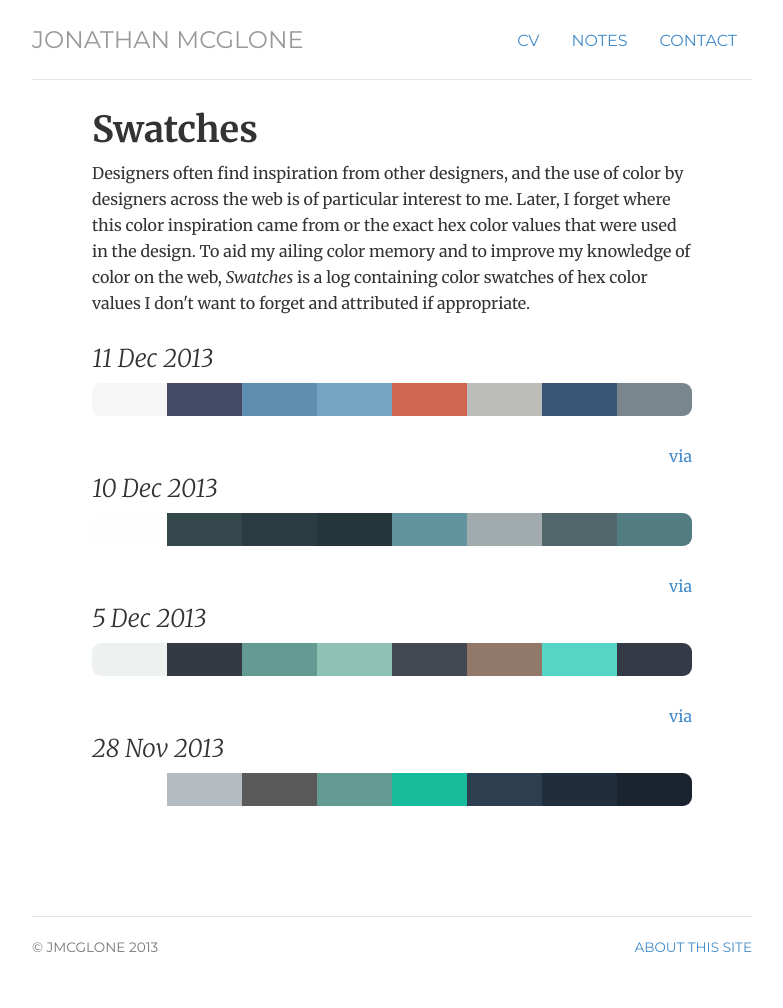
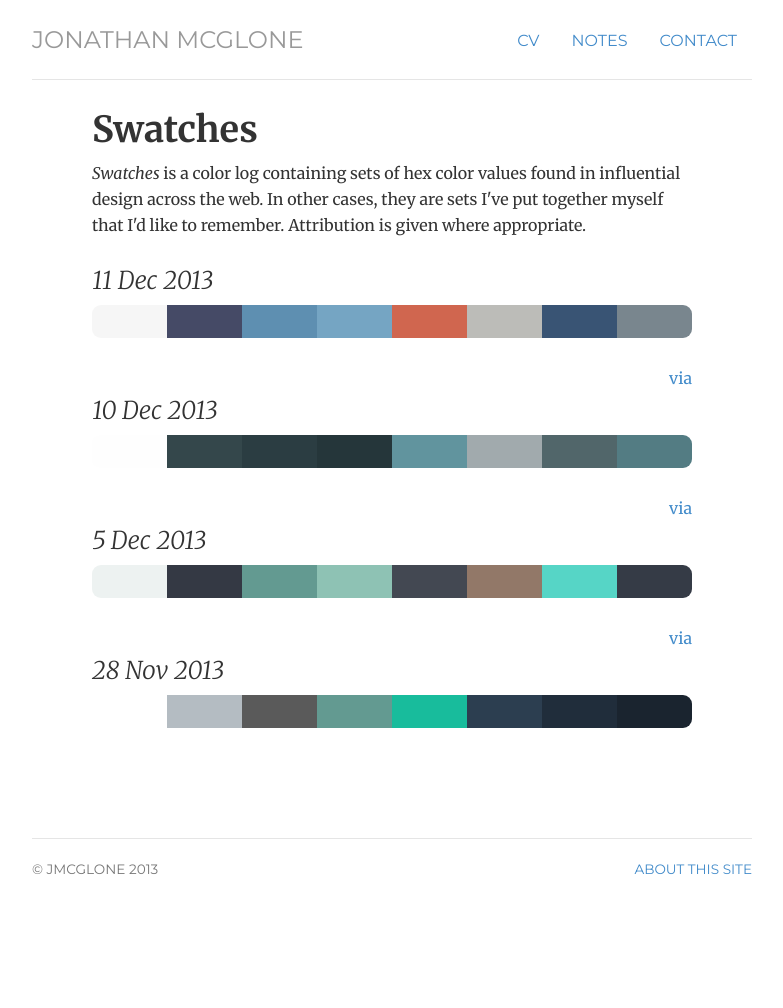
Before and after one commit to jmcglone/jmcglone.github.io, a Jekyll site: the page built from swatches/index.html, in a window 1280 px wide. Shown: the whole page, without its empty margins (248-1031 px from the left). Built offline with Jekyll 4.4.1, drawn with Linux system fonts in a browser that asks for light colours; after the commit the page ends 930 px from its top, so only the background shows below that.

Commit message:
Update index.html
updating description

```diff
--- a/swatches/index.html
+++ b/swatches/index.html
@@ -5,7 +5,7 @@
 
 <div class="swatches">
   <h1 class="title">Swatches</h1>
-  <p>Designers often find inspiration from other designers, and the use of color by designers across the web is of particular interest to me. Later, I forget where this color inspiration came from or the exact hex color values that were used in the design. To aid my ailing color memory and to improve my knowledge of color on the web, <em>Swatches</em> is a log containing color swatches of hex color values I don't want to forget and attributed if appropriate.</p>
+  <p><em>Swatches</em> is a color log containing sets of hex color values found in influential design across the web. In other cases, they are sets I've put together myself that I'd like to remember. Attribution is given where appropriate.</p>
 
   <!-- 11 Dec 2013 -->
   <div class="swatch-log single">
```
